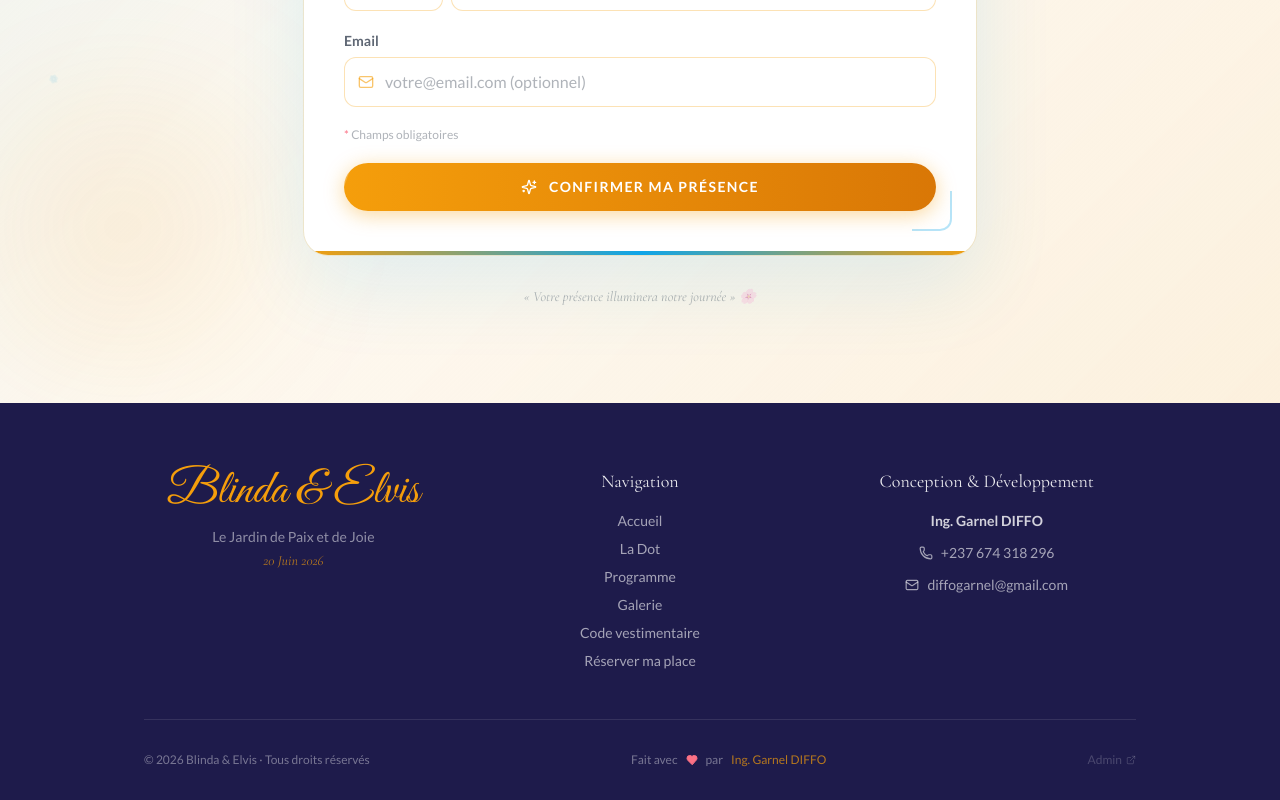
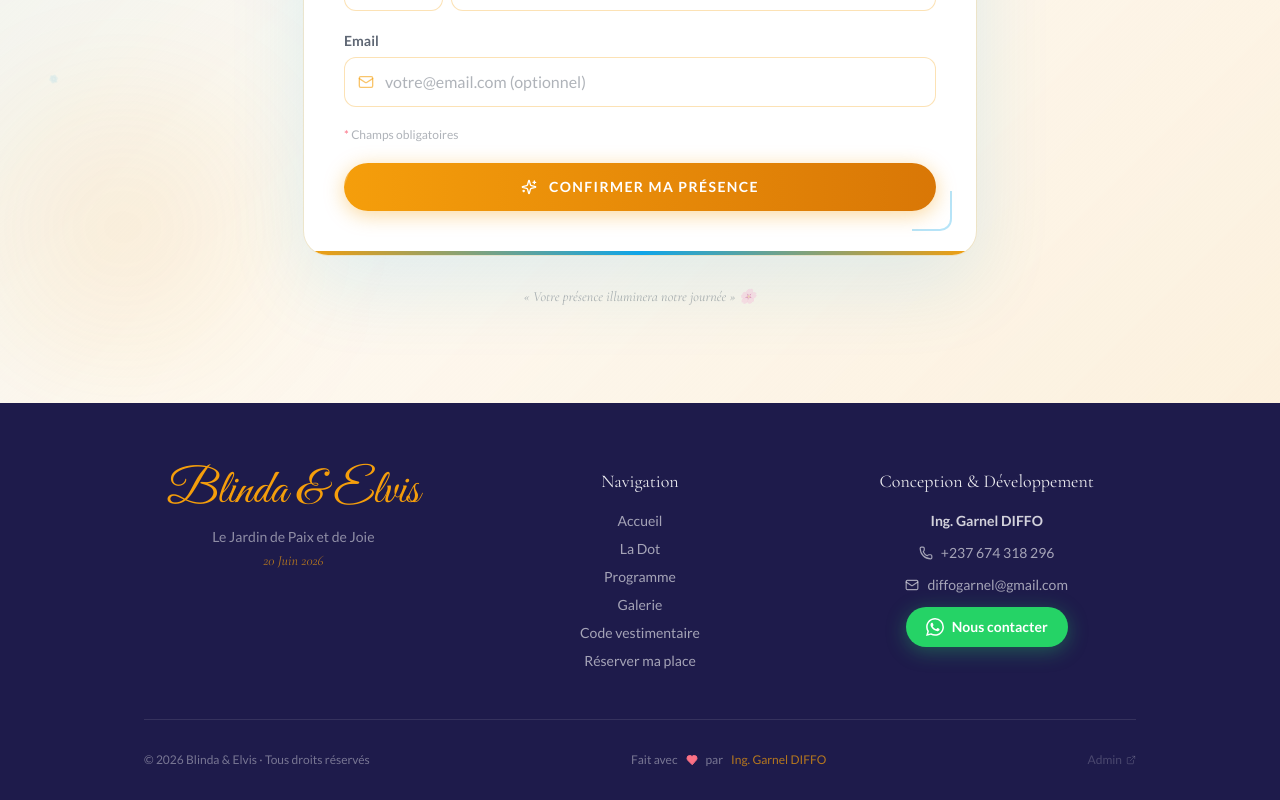
Before and after one commit to Garnel-Diffo/Blinda-et-Elvis, a React (Vite) app: page / in a window 1280 px wide. Shown: the part 7958-8758 px from the top of the page. Built offline with nearby package versions, Linux system fonts and the light colour scheme.

Commit message:
whatsApp button in footer

```diff
--- a/src/components/shared/Footer.jsx
+++ b/src/components/shared/Footer.jsx
@@ -1,6 +1,14 @@
 import { motion } from 'framer-motion';
 import { Heart, Mail, Phone, ExternalLink } from 'lucide-react';
 import { Link } from 'react-router-dom';
+
+function WhatsAppIcon({ size = 18 }) {
+  return (
+    <svg width={size} height={size} viewBox="0 0 24 24" fill="currentColor" aria-hidden="true">
+      <path d="M17.472 14.382c-.297-.149-1.758-.867-2.03-.967-.273-.099-.471-.148-.67.15-.197.297-.767.966-.94 1.164-.173.199-.347.223-.644.075-.297-.15-1.255-.463-2.39-1.475-.883-.788-1.48-1.761-1.653-2.059-.173-.297-.018-.458.13-.606.134-.133.298-.347.446-.52.149-.174.198-.298.298-.497.099-.198.05-.371-.025-.52-.075-.149-.669-1.612-.916-2.207-.242-.579-.487-.5-.669-.51-.173-.008-.371-.01-.57-.01-.198 0-.52.074-.792.372-.272.297-1.04 1.016-1.04 2.479 0 1.462 1.065 2.875 1.213 3.074.149.198 2.096 3.2 5.077 4.487.709.306 1.262.489 1.694.625.712.227 1.36.195 1.871.118.571-.085 1.758-.719 2.006-1.413.248-.694.248-1.289.173-1.413-.074-.124-.272-.198-.57-.347m-5.421 7.403h-.004a9.87 9.87 0 01-5.031-1.378l-.361-.214-3.741.982.998-3.648-.235-.374a9.86 9.86 0 01-1.51-5.26c.001-5.45 4.436-9.884 9.888-9.884 2.64 0 5.122 1.03 6.988 2.898a9.825 9.825 0 012.893 6.994c-.003 5.45-4.437 9.884-9.885 9.884m8.413-18.297A11.815 11.815 0 0012.05 0C5.495 0 .16 5.335.157 11.892c0 2.096.547 4.142 1.588 5.945L.057 24l6.305-1.654a11.882 11.882 0 005.683 1.448h.005c6.554 0 11.89-5.335 11.893-11.893a11.821 11.821 0 00-3.48-8.413Z" />
+    </svg>
+  );
+}
 
 export default function Footer() {
   const year = new Date().getFullYear();
@@ -72,6 +80,18 @@
                 <Mail size={14} />
                 diffogarnel@gmail.com
               </a>
+              <motion.a
+                href="https://wa.me/237674318296"
+                target="_blank"
+                rel="noopener noreferrer"
+                className="inline-flex items-center gap-2 mt-1 px-5 py-2.5 rounded-full font-body font-semibold text-sm text-white"
+                style={{ background: '#25D366', boxShadow: '0 4px 20px rgba(37,211,102,0.35)' }}
+                whileHover={{ scale: 1.06, boxShadow: '0 6px 28px rgba(37,211,102,0.55)' }}
+                whileTap={{ scale: 0.96 }}
+              >
+                <WhatsAppIcon size={18} />
+                Nous contacter
+              </motion.a>
             </div>
           </div>
         </div>
```
